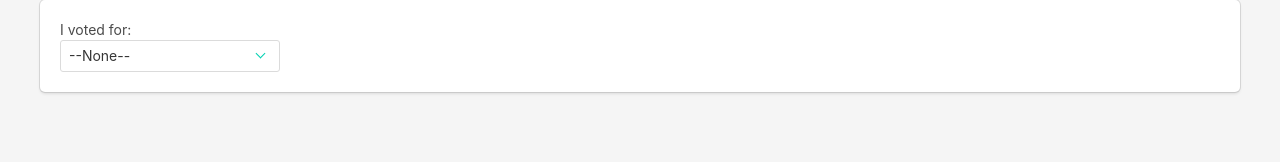
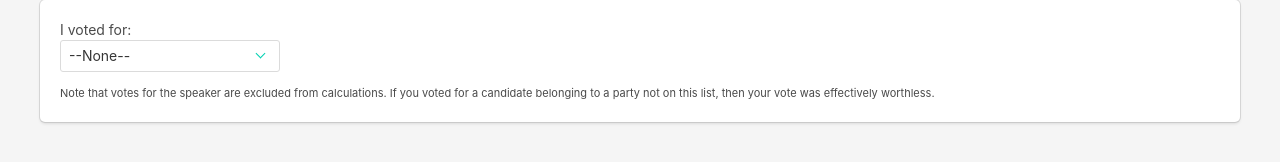
Before and after one commit to joeinnes/voter-power-calculator-2017, a plain HTML site: page index.html in a window 1280 px wide. Drawn offline with Linux system fonts and the light colour scheme.

Commit message:
Update index.html

```diff
--- a/index.html
+++ b/index.html
@@ -28,6 +28,8 @@
           </select>
         </span>
       </p>
+      <p>
+        <small>Note that votes for the speaker are excluded from calculations. If you voted for a candidate belonging to a party not on this list, then your vote was effectively worthless.</small>
     </div>
   </div>
   <script src="app.js"></script>
```
